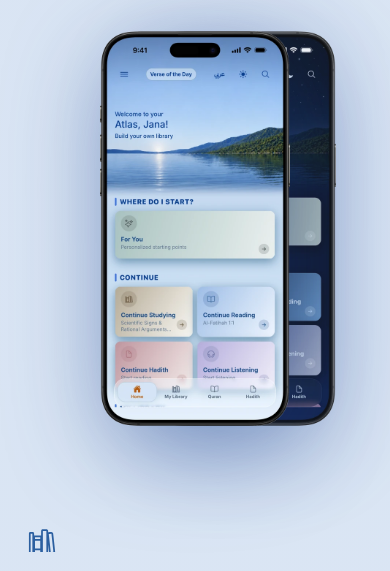
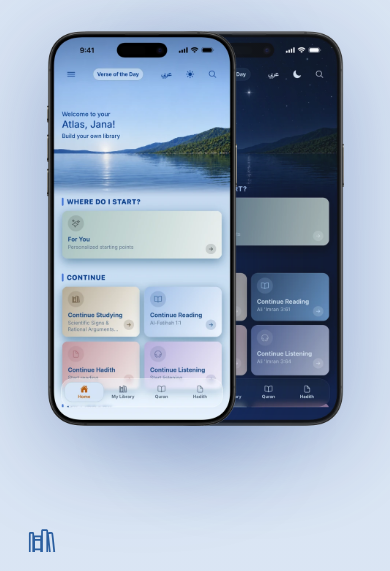
Before and after one commit to marsalem/marsa-digital-web, a website: page quran-atlas/index.html in a window 390 px wide. Shown: the part 692-1263 px from the top of the page. Drawn offline with Linux system fonts and the light colour scheme.

Commit message:
Fix hero screenshot block reading as right-aligned, widen peek reveal
Both .hero-shot images are position:absolute, so neither contributed
to .hero-shots' own box size — the peek image's overhang past that
box's edge was invisible to .hero-row's centering math, so the "clean"
box measured as centered while the true visible cluster (front+peek)
sat off-center toward the peek's side. Confirmed by comparing live
getBoundingClientRect() values against the actual rendered pixels.

Fix: give .hero-shots a fixed width that includes the full overhang
up front, so centering accounts for the whole visible cluster, not
just the front image. Also widens the overhang (56px -> 130px desktop,
46px -> 107px mobile) so more than half the back phone shows, per
follow-up direction.

```diff
--- a/quran-atlas/index.html
+++ b/quran-atlas/index.html
@@ -89,29 +89,45 @@ html[data-lang="ar"] .hero .sub { font-size:18.5px; }
    prefers-color-scheme dual-pattern as every other theme-swapped element
    on this page (Apple badge, .sec-shot, .hero .mark above) — just
    toggling position/z-index/opacity per role instead of display:none. */
-.hero-shots { position:relative; flex:0 0 auto; display:flex; justify-content:center; }
-.hero-shot { width:230px; height:auto; display:block; filter: drop-shadow(0 22px 48px rgba(20,60,140,0.35)); }
+/* Fixed box (front image's own 230x483 PLUS the 130px the peek hangs out
+   by — more than half the peek's own 230px width visible/uncovered, per
+   explicit "half the phone or more should show" direction) — NOT
+   auto-sized to just the front image. Both .hero-shot images are
+   position:absolute (neither contributes to intrinsic sizing), so if
+   this box only hugged the front image's own 230px, the peek's overhang
+   beyond it would be invisible to .hero-row's centering math: the
+   "clean" front+text group would measure as centered while the TRUE
+   visible cluster (front+peek together) sat off-center toward the
+   peek's side — exactly the "whole block reads right-aligned" bug
+   reported directly on the live page, confirmed by comparing the live
+   DOM's own getBoundingClientRect() against the actual rendered pixels.
+   Giving the box the full 360px visible footprint up front means
+   .hero-row's justify-content:center (desktop) and align-items:center
+   (mobile, stacked) both center the box THAT ACTUALLY INCLUDES the peek,
+   not just the front image. */
+.hero-shots { position:relative; flex:0 0 auto; width:360px; height:483px; }
+.hero-shot { position:absolute; top:0; width:230px; height:auto; display:block; filter: drop-shadow(0 22px 48px rgba(20,60,140,0.35)); }
 :root[data-theme="dark"] .hero-shot { filter: drop-shadow(0 22px 48px rgba(0,0,0,0.55)); }
 @media (prefers-color-scheme: dark) { .hero-shot { filter: drop-shadow(0 22px 48px rgba(0,0,0,0.55)); } }
 :root[data-theme="light"] .hero-shot { filter: drop-shadow(0 22px 48px rgba(20,60,140,0.35)); }
-/* "Front" role: normal flow (sets .hero-shots' own box size, since the
-   peek image below is taken out of flow via position:absolute), full
-   opacity, higher z-index. "Peek" role: absolutely positioned against
-   that same box, top:0 keeps it at the FRONT image's own top edge (same
-   vertical level, not offset downward), inset-inline-end is a LOGICAL
-   offset — physically the right edge in LTR, the left edge in RTL,
-   flipping automatically with the page's own dir attribute exactly like
-   every other mirrored element here, no language-specific override
-   needed — hanging the peek image's trailing edge out past the front
-   image's own trailing edge by that amount. Light mode: shot-light is
-   front, shot-dark peeks. */
-.hero-shot.shot-light { position:relative; z-index:2; opacity:1; }
-.hero-shot.shot-dark { position:absolute; top:0; inset-inline-end:-56px; z-index:1; opacity:0.92; }
-:root[data-theme="dark"] .hero-shot.shot-dark { position:relative; z-index:2; opacity:1; inset-inline-end:auto; }
-:root[data-theme="dark"] .hero-shot.shot-light { position:absolute; top:0; inset-inline-end:-56px; z-index:1; opacity:0.92; }
+/* "Front" role: pinned to .hero-shots' own START edge (inset-inline-start:0
+   — physically left in LTR, right in RTL), full opacity, higher z-index.
+   "Peek" role: pinned to the box's END edge instead (inset-inline-end:0)
+   — since the box is 56px wider than either image, front-at-start and
+   peek-at-end overlap across the middle 174px and the peek's own
+   remaining 56px hangs out past front's trailing edge, same visual
+   result as before but now WITHIN the box's own measured width instead
+   of overflowing it. Both inset-inline-start AND -end are set explicitly
+   on every rule (even to `auto`) so a role swap never leaves a stale
+   value from the opposite role. Light mode: shot-light is front,
+   shot-dark peeks. */
+.hero-shot.shot-light { inset-inline-start:0; inset-inline-end:auto; z-index:2; opacity:1; }
+.hero-shot.shot-dark { inset-inline-start:auto; inset-inline-end:0; z-index:1; opacity:0.92; }
+:root[data-theme="dark"] .hero-shot.shot-dark { inset-inline-start:0; inset-inline-end:auto; z-index:2; opacity:1; }
+:root[data-theme="dark"] .hero-shot.shot-light { inset-inline-start:auto; inset-inline-end:0; z-index:1; opacity:0.92; }
 @media (prefers-color-scheme: dark) {
-  .hero-shot.shot-dark { position:relative; z-index:2; opacity:1; inset-inline-end:auto; }
-  .hero-shot.shot-light { position:absolute; top:0; inset-inline-end:-56px; z-index:1; opacity:0.92; }
+  .hero-shot.shot-dark { inset-inline-start:0; inset-inline-end:auto; z-index:2; opacity:1; }
+  .hero-shot.shot-light { inset-inline-start:auto; inset-inline-end:0; z-index:1; opacity:0.92; }
 }
 /* Explicit light restatement — needed because the bare prefers-color-scheme
    media query above has lower specificity than THIS selector but isn't
@@ -119,8 +135,8 @@ html[data-lang="ar"] .hero .sub { font-size:18.5px; }
    the visitor's OS is dark but they've manually toggled this page to
    light (the themeToggle in the footer script) — same reasoning as
    .hero .mark's own :root[data-theme="light"] restatement above. */
-:root[data-theme="light"] .hero-shot.shot-light { position:relative; z-index:2; opacity:1; }
-:root[data-theme="light"] .hero-shot.shot-dark { position:absolute; top:0; inset-inline-end:-56px; z-index:1; opacity:0.92; }
+:root[data-theme="light"] .hero-shot.shot-light { inset-inline-start:0; inset-inline-end:auto; z-index:2; opacity:1; }
+:root[data-theme="light"] .hero-shot.shot-dark { inset-inline-start:auto; inset-inline-end:0; z-index:1; opacity:0.92; }
 
 /* Official Apple/Google download badges — real artwork, not custom buttons. Apple badge
    verified live from Apple's own generator (toolbox.marketingtools.apple.com); Google Play
@@ -207,11 +223,8 @@ html[data-lang="ar"] .hero .sub { font-size:18.5px; }
      56→46 at the same ratio) to match .sec-shot's own ~17% mobile
      shrink above. */
   .hero-row { flex-direction:column; gap:32px; }
+  .hero-shots { width:297px; height:399px; }
   .hero-shot { width:190px; }
-  .hero-shot.shot-dark { inset-inline-end:-46px; }
-  :root[data-theme="dark"] .hero-shot.shot-light { inset-inline-end:-46px; }
-  @media (prefers-color-scheme: dark) { .hero-shot.shot-light { inset-inline-end:-46px; } }
-  :root[data-theme="light"] .hero-shot.shot-dark { inset-inline-end:-46px; }
 }
 
 .sec-icon { display:inline-flex; color: var(--accent); }
```
